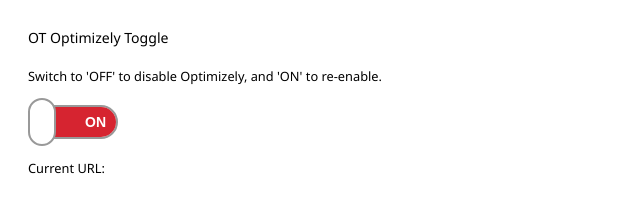
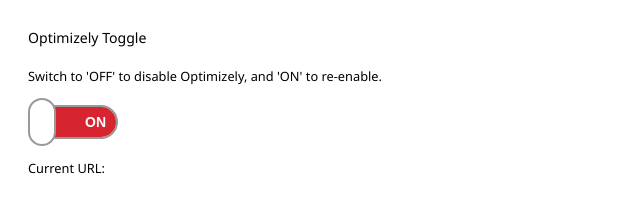
Before and after one commit to opentable/optimizely-toggle-firefox, a website: page data/popup.html in a window 1280 px wide. Shown: the full height of the page, 0-640 px from the left. Drawn offline with Linux system fonts and the light colour scheme.

Commit message:
version 1.0.1

```diff
--- a/data/popup.html
+++ b/data/popup.html
@@ -7,7 +7,7 @@
     <body>
         <div id="container">
             <div id="title">
-                OT Optimizely Toggle
+                Optimizely Toggle
             </div>
             <div>
                 <span>Switch to 'OFF' to disable Optimizely, and 'ON' to re-enable.</span>
--- a/package.json
+++ b/package.json
@@ -1,7 +1,7 @@
 {
-  "title": "Optimizely Toggle Firefox",
-  "name": "optimizely-toggle-firefox",
-  "version": "1.0.0",
+  "title": "Optimizely Toggle",
+  "name": "optimizely-toggle",
+  "version": "1.0.1",
   "description": "This extension disables Optimizely for the tab you are browsing, via a switch.",
   "main": "index.js",
   "author": "Federico Maffei",
```
Also changed, not shown: README.md, data/icon-16.png, data/icon-32.png, data/icon-64.png, 2 other files.
